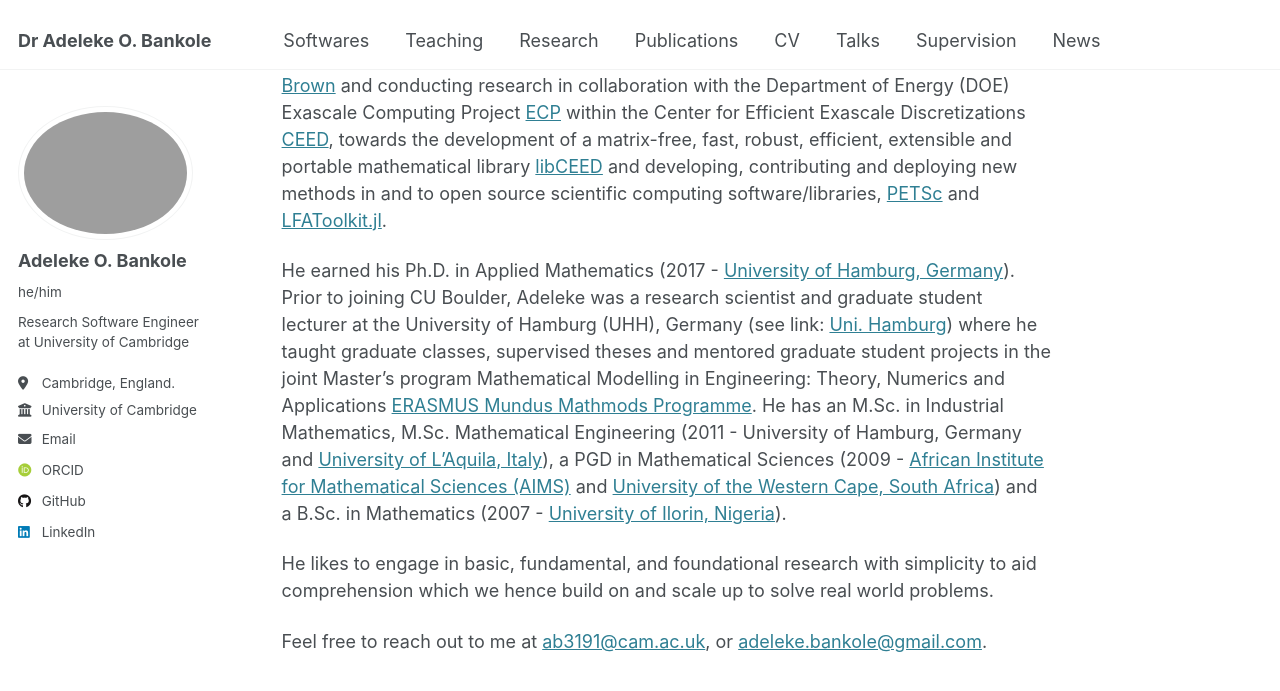
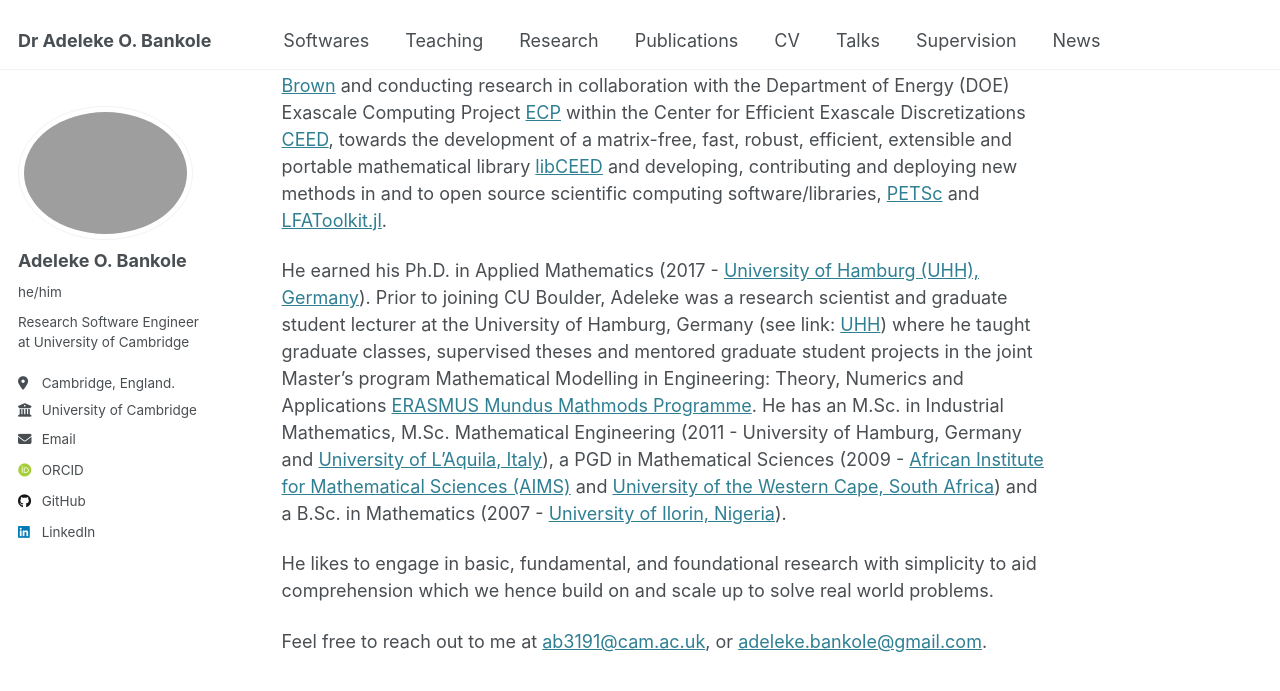
Before and after one commit to AdelekeBankole/adelekebankole.github.io, a Jekyll site: the page built from _pages/about.md, in a window 1280 px wide and 900 px high, scrolled down 505 px. Shown: the top 691 px of the window. Built offline with Jekyll 4.4.1, drawn with Linux system fonts in a browser that asks for light colours; some web fonts are replaced.

Commit message:
Revise academic qualifications and affiliations
Updated the description of Adeleke's academic background and affiliations.

```diff
--- a/_pages/about.md
+++ b/_pages/about.md
@@ -11,7 +11,7 @@ Adeleke is an applied and computational mathematician with research focusing on
 
 Currently, Adeleke is a research software engineer at the [Institute of Computing for Climate Science (ICCS)](https://iccs.cam.ac.uk) at the [University of Cambridge UK](https://www.cam.ac.uk), working on computational modeling applied to climate science/codes. He is a Rokos postdoctoral research associate at [Queens' College](https://www.queens.cam.ac.uk), Cambridge. Prior to joining Cambridge, he was a research associate at the [University of Colorado Boulder USA](https://www.colorado.edu/) working under the supervision of [Prof. Jed Brown](https://www.colorado.edu/cs/jed-brown) and conducting research in collaboration with the Department of Energy (DOE) Exascale Computing Project [ECP](https://www.exascaleproject.org/exascale-computing-project/) within the Center for Efficient Exascale Discretizations [CEED](https://ceed.exascaleproject.org/), towards the development of a matrix-free, fast, robust, efficient, extensible and portable mathematical library [libCEED](https://ceed.exascaleproject.org/libceed/) and developing, contributing and deploying new methods in and to open source scientific computing software/libraries, [PETSc](https://petsc.org/release/) and [LFAToolkit.jl](https://jeremylt.github.io/LFAToolkit.jl/stable/).
 
-He earned his Ph.D. in Applied Mathematics (2017 - [University of Hamburg, Germany](https://www.uni-hamburg.de/en.html)). Prior to joining CU Boulder, Adeleke was a research scientist and graduate student lecturer at the University of Hamburg (UHH), Germany (see link: [Uni. Hamburg](https://www.math.uni-hamburg.de/home/bankole/)) where he taught graduate classes, supervised theses and mentored graduate student projects in the joint Master's program Mathematical Modelling in Engineering: Theory, Numerics and Applications [ERASMUS Mundus Mathmods Programme](http://www.mathmods.eu/). He has an M.Sc. in Industrial Mathematics, M.Sc. Mathematical Engineering (2011 - University of Hamburg, Germany and [University of L'Aquila, Italy](https://www.univaq.it/en/)), a PGD in Mathematical Sciences (2009 - [African Institute for Mathematical Sciences (AIMS)](https://aims.ac.za/) and [University of the Western Cape, South Africa](https://www.uwc.ac.za/)) and a B.Sc. in Mathematics (2007 - [University of Ilorin, Nigeria](https://www.unilorin.edu.ng/)).
+He earned his Ph.D. in Applied Mathematics (2017 - [University of Hamburg (UHH), Germany](https://www.uni-hamburg.de/en.html)). Prior to joining CU Boulder, Adeleke was a research scientist and graduate student lecturer at the University of Hamburg, Germany (see link: [UHH](https://www.math.uni-hamburg.de/home/bankole/)) where he taught graduate classes, supervised theses and mentored graduate student projects in the joint Master's program Mathematical Modelling in Engineering: Theory, Numerics and Applications [ERASMUS Mundus Mathmods Programme](http://www.mathmods.eu/). He has an M.Sc. in Industrial Mathematics, M.Sc. Mathematical Engineering (2011 - University of Hamburg, Germany and [University of L'Aquila, Italy](https://www.univaq.it/en/)), a PGD in Mathematical Sciences (2009 - [African Institute for Mathematical Sciences (AIMS)](https://aims.ac.za/) and [University of the Western Cape, South Africa](https://www.uwc.ac.za/)) and a B.Sc. in Mathematics (2007 - [University of Ilorin, Nigeria](https://www.unilorin.edu.ng/)).
 
 
 He likes to engage in basic, fundamental, and foundational research with simplicity to aid comprehension which we hence build on and scale up to solve real world problems.
```
